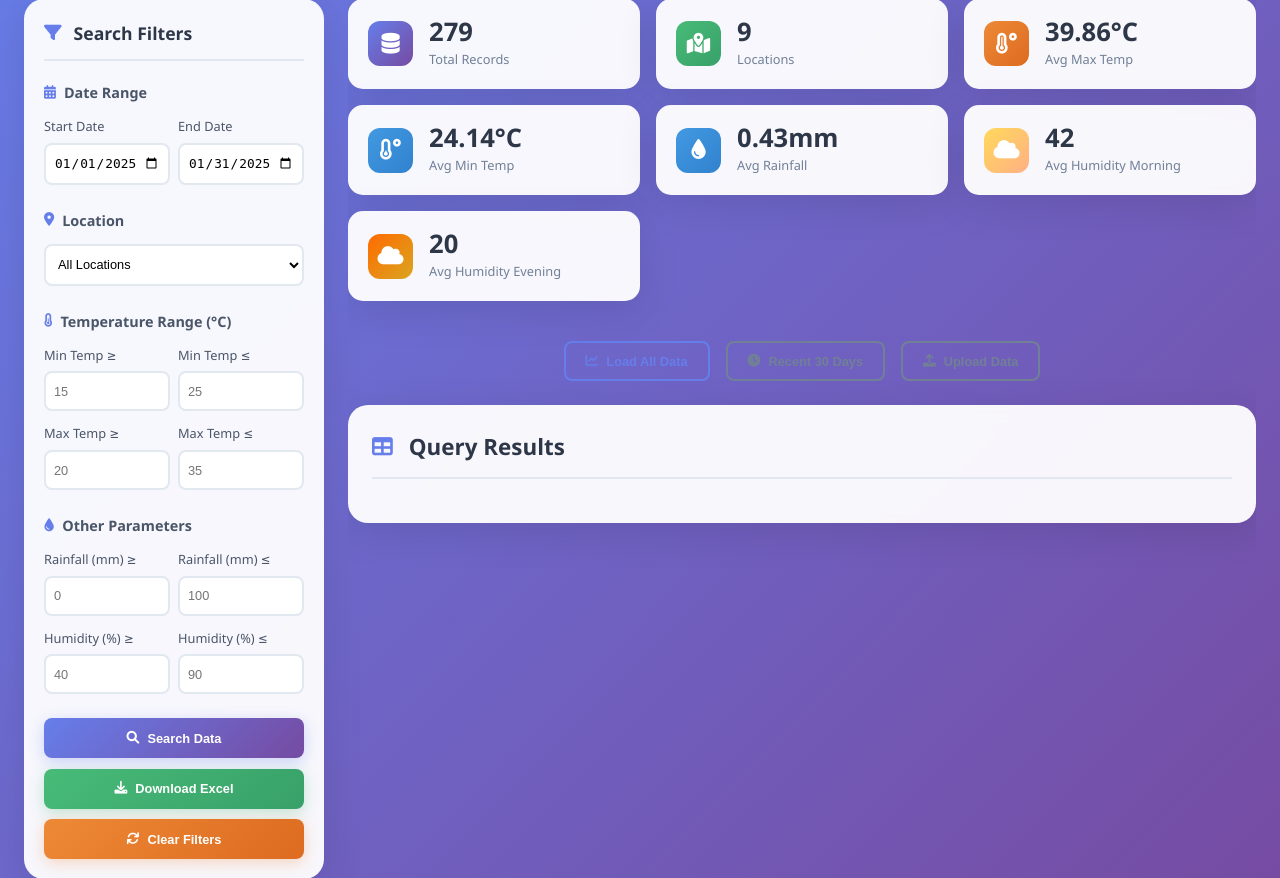
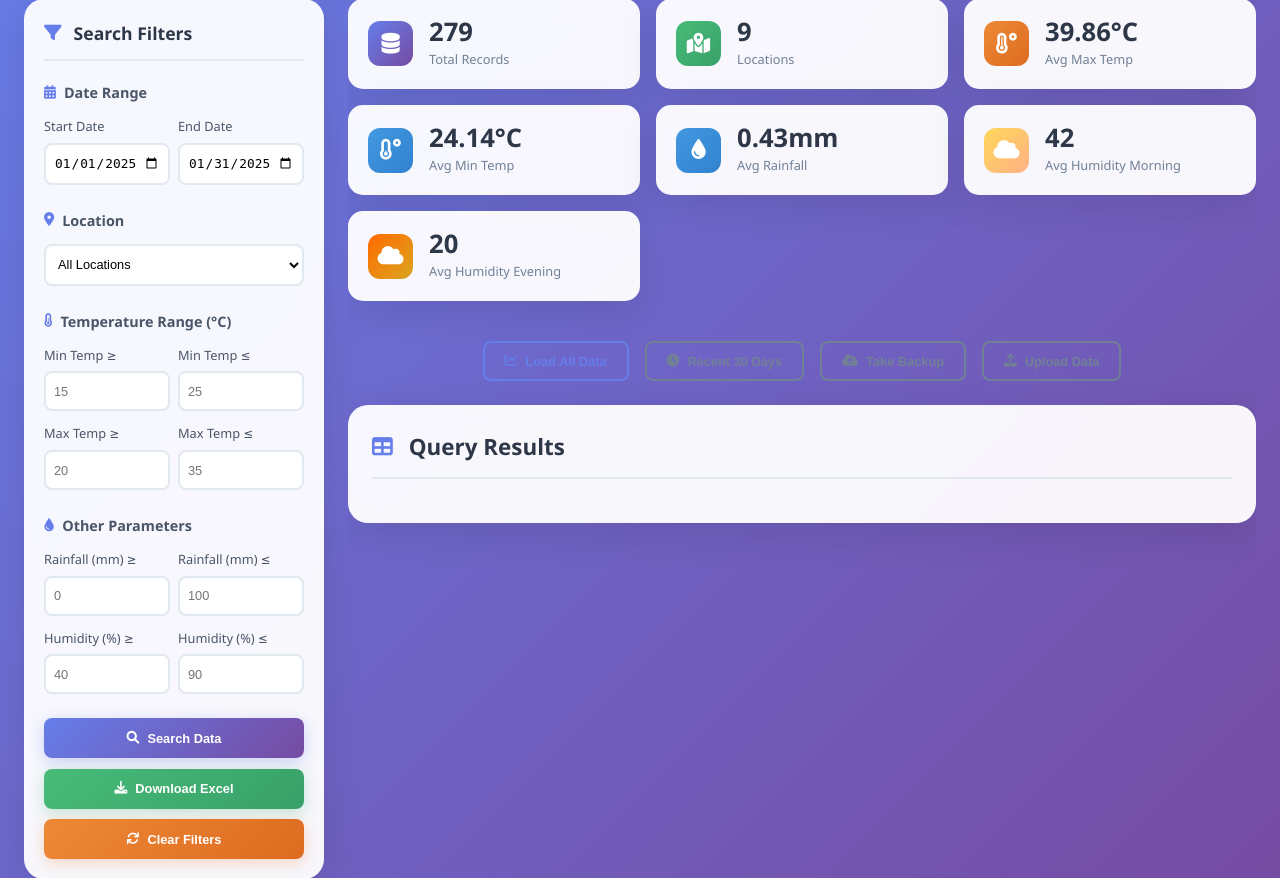
Before and after one commit to zGamingTechz/IMD-Dashboard, a Flask app: page / in a window 1280 px wide. Shown: the part 144-1022 px from the top of the page. Run offline with Flask 3, Linux system fonts and the light colour scheme; data comes from the database, SQL or seed files in the repository.

Commit message:
Added take backup button

```diff
--- a/templates/dashboard.html
+++ b/templates/dashboard.html
@@ -201,6 +201,9 @@
                     </button>
                     <button class="btn btn-outline-secondary" onclick="loadRecentData()">
                         <i class="fas fa-clock"></i> Recent 30 Days
+                    </button>
+                    <button class="btn btn-outline-secondary" onclick="/backup">
+                        <i class="fas fa-cloud-upload-alt"></i> Take Backup
                     </button>
                     <button class="btn btn-outline-secondary" onclick="document.getElementById('uploadModal').style.display='block'">
                         <i class="fas fa-upload"></i> Upload Data
```
